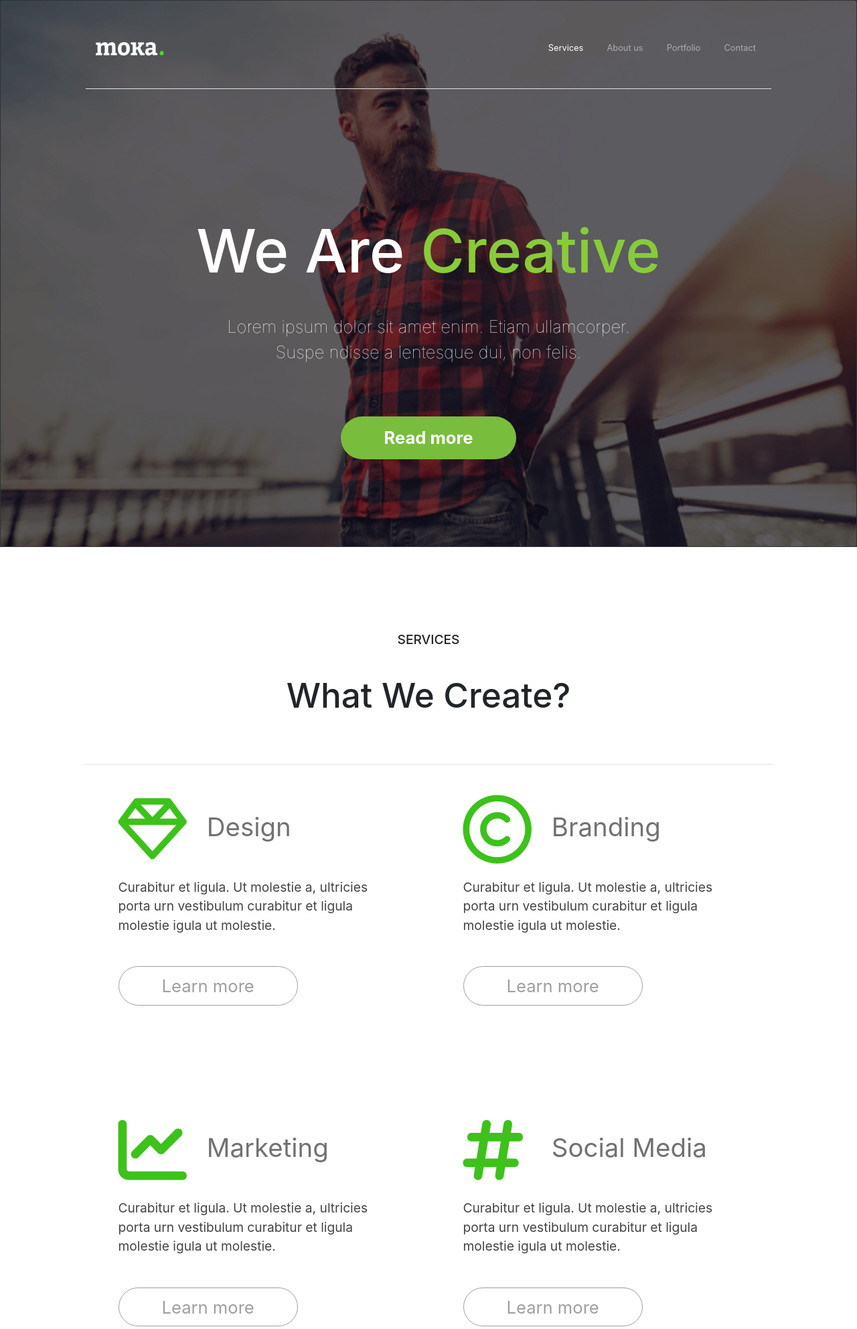
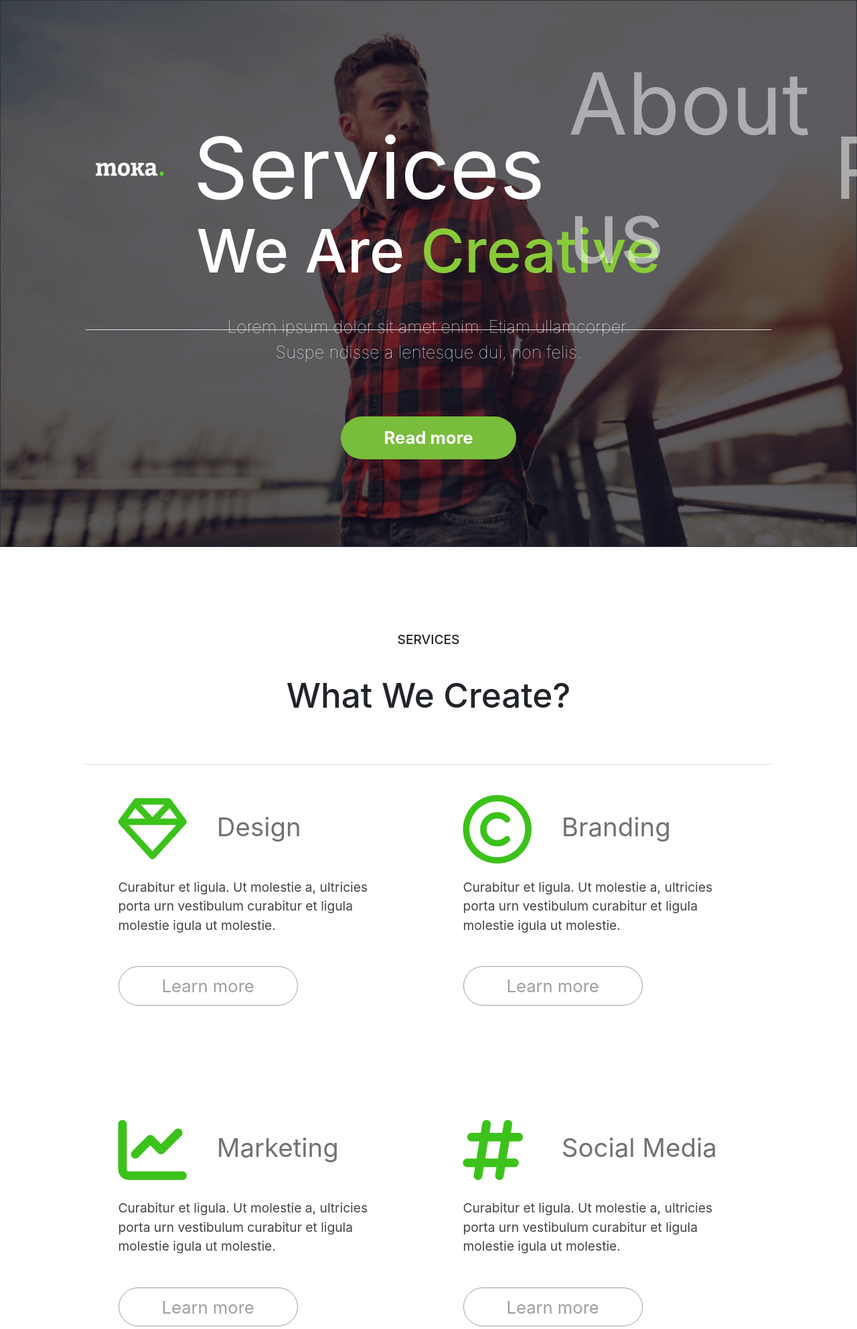
Before and after one commit to LauraC-art/moka, a PHP site: page / in a window 1280 px wide. Shown: the top 1985 px of the page at 67% size. Run offline with PHP 8.4, Linux system fonts and the light colour scheme; some libraries are stand-ins or nearby versions.

Commit message:
Update styles.css

```diff
--- a/styles.css
+++ b/styles.css
@@ -7,11 +7,11 @@
         padding-bottom: 4%;
     }
     .navbar{
-        font-size: 1vw;
+        font-size: 10vw;
     }
     .col{
         text-align: left;
-        padding-left:0;
+        padding-left:0.1;
     }
     .col-sm-6{
         text-align: left !important;
```
